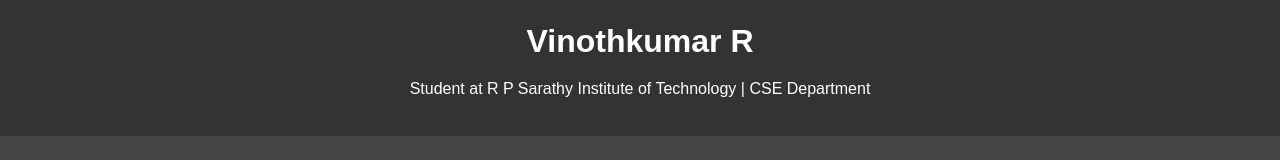
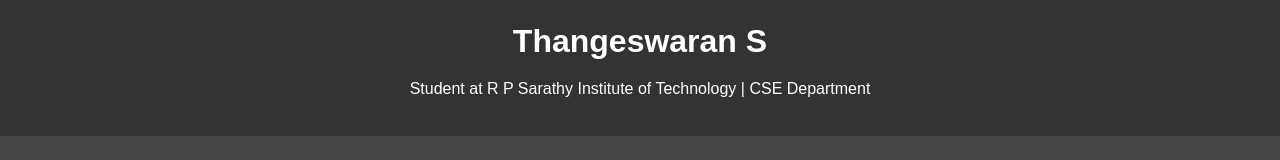
Before and after one commit to Thangeswaran04/MyProjects, a plain HTML site: page index.html in a window 1280 px wide. Shown: the top 160 px of the page. Drawn offline with Linux system fonts and the light colour scheme.

Commit message:
Update index.html

```diff
--- a/index.html
+++ b/index.html
@@ -127,7 +127,7 @@
 </head>
 <body>
   <header>
-    <h1>Vinothkumar R</h1>
+    <h1>Thangeswaran S</h1>
     <p>Student at R P Sarathy Institute of Technology | CSE Department</p>
   </header>
 
```
